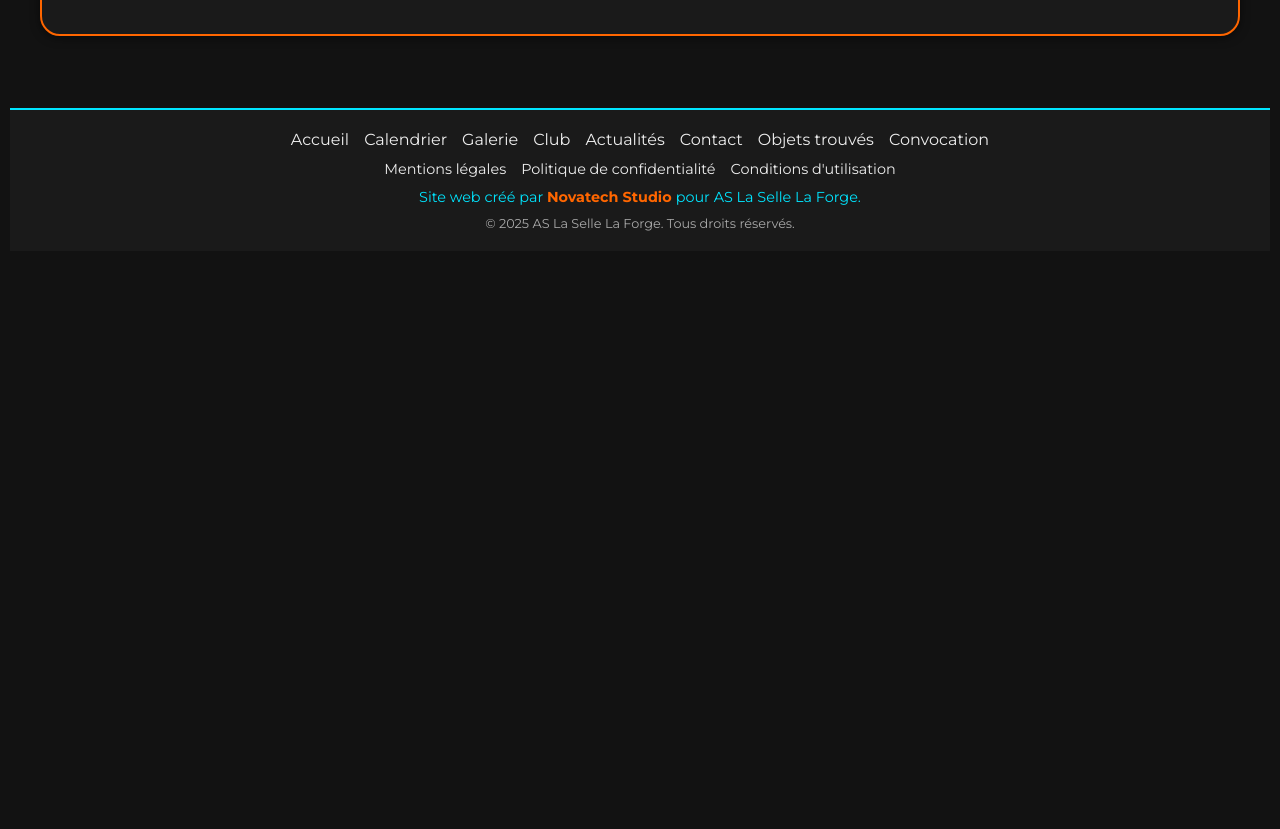
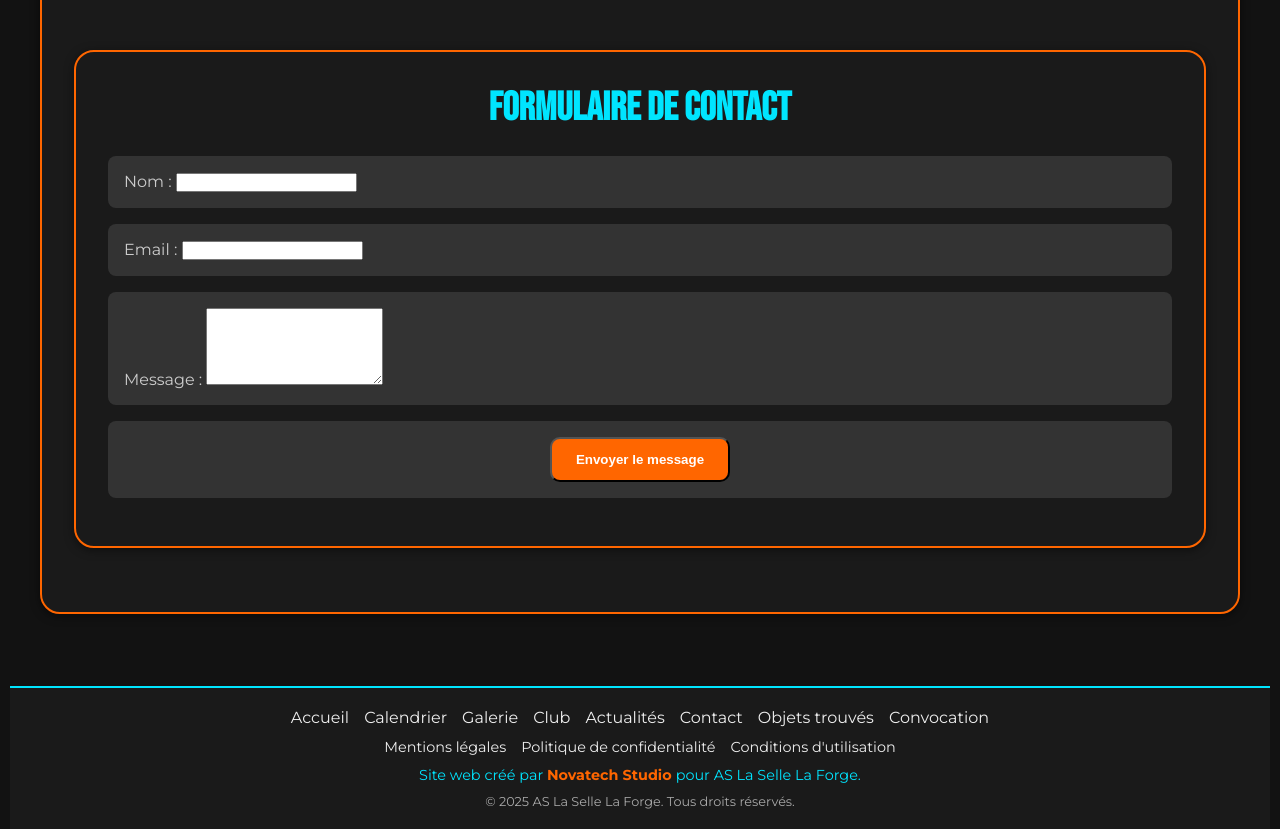
Before and after one commit to fredchanu/club-foot-la-selle-la-forge-1, a website: page contact.html in a window 1280 px wide. Shown: the part 1466-2295 px from the top of the page. Before the commit the page ends 1717 px from the top, so only its background shows below. Drawn offline with Linux system fonts and the light colour scheme.

Commit message:
Ajout d'un formulaire de contact avec les champs Nom, Email et Message

```diff
--- a/contact.html
+++ b/contact.html
@@ -102,6 +102,33 @@
           </iframe>
         </div>
       </div>
+
+      <div class="contacts-section" style="margin-top: 3rem;">
+      <h2>Formulaire de Contact</h2>
+      <form name="contact-form" method="POST" data-netlify="true">
+        <input type="hidden" name="form-name" value="contact-form" />
+
+        <div class="contact-item">
+          <label for="nom">Nom :</label>
+          <input type="text" id="nom" name="nom" required />
+        </div>
+
+        <div class="contact-item">
+          <label for="email">Email :</label>
+          <input type="email" id="email" name="email" required />
+        </div>
+
+        <div class="contact-item">
+          <label for="message">Message :</label>
+          <textarea id="message" name="message" rows="5" required></textarea>
+        </div>
+
+        <div class="contact-item" style="text-align: center;">
+          <button type="submit" class="cta-button-dark">Envoyer le message</button>
+        </div>
+      </form>
+    </div>
+
     </section>
   </main>
 
```
